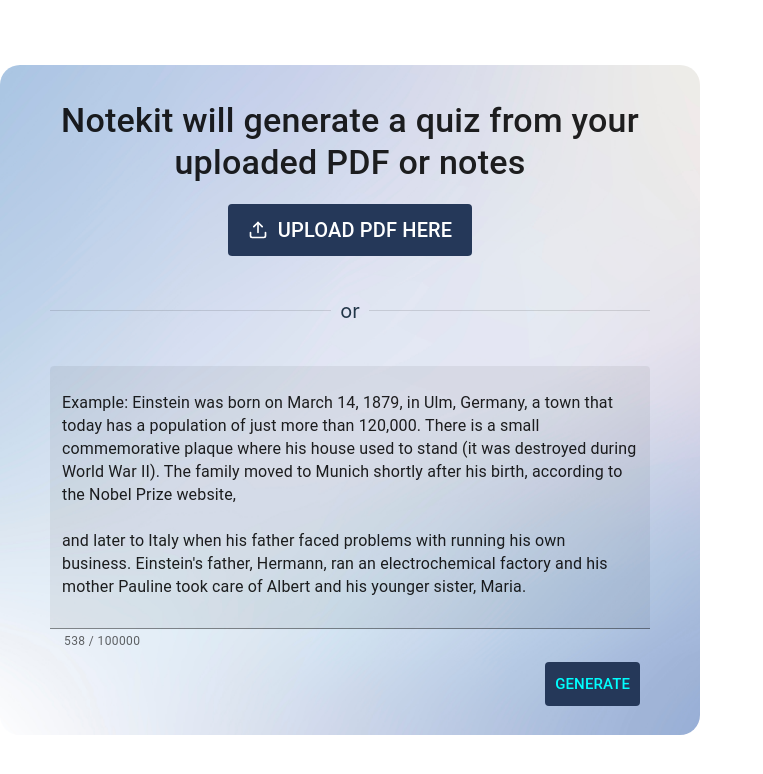
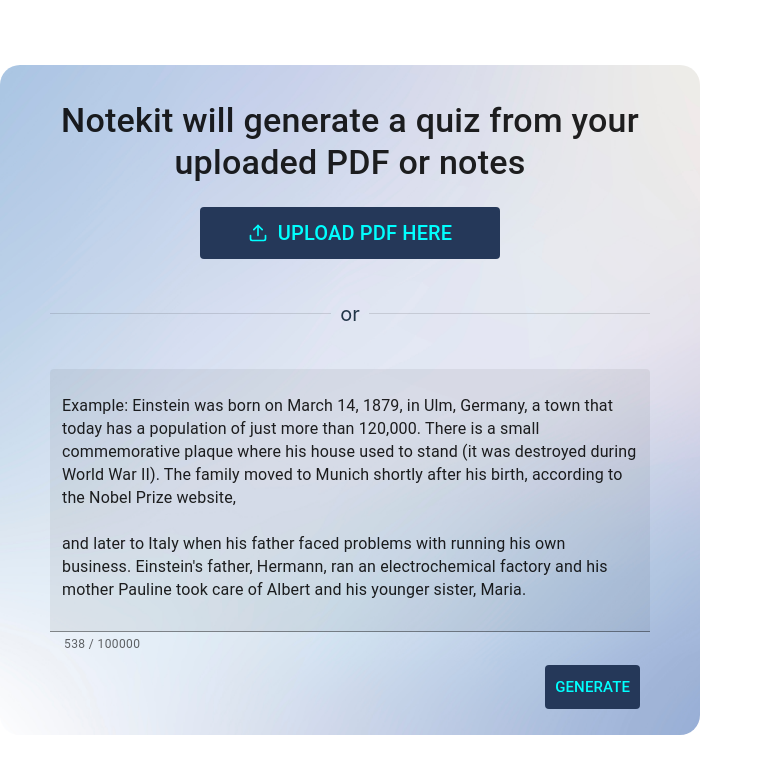
Before and after one commit to zhwang2001/notekit, a React (Vite) app in the folder client/: page / in a window 1280 px wide. Shown: the top 774 px of the page, without its empty margins (0-763 px from the left). Built offline with nearby package versions, Linux system fonts and the light colour scheme.

Commit message:
features: ability to upload files now and be processed by gpt

```diff
--- a/client/src/views/inputNotes/UploadNotes.tsx
+++ b/client/src/views/inputNotes/UploadNotes.tsx
@@ -1,9 +1,14 @@
-import React, {JSX, useRef} from 'react'
+import React, {JSX, useState, useRef} from 'react'
 import * as pdfjslib from 'pdfjs-dist'
 import {TextContent} from "pdfjs-dist/types/web/text_layer_builder";
-import {Button, Typography} from "@mui/material";
+import {Button, FormHelperText, IconButton, Tooltip, Typography} from "@mui/material";
 import {FiUpload} from 'react-icons/fi'
 import {PDFDocumentProxy, PDFPageProxy} from "pdfjs-dist";
+import Box from '@mui/material/Box'
+import Slider from '@mui/material/Slider'
+import {RxTriangleRight} from 'react-icons/rx'
+import {Simulate} from "react-dom/test-utils";
+import submit = Simulate.submit;
 
 /**
  *
@@ -11,36 +16,95 @@
  *
  * @brief A functional UI component that allows the user to upload pdfs for processing
  *
+ * @param {Function} handlePageChange parameter contains the logic to change pages
+ * @param {Function} submitPrompt parameter contains the logic to submit prompt to gpt
  * @returns {JSX.Element} an upload button that only allows pdfs to be uploaded
  */
-export default function UploadPdf(): JSX.Element {
+export default function UploadPdf(handlePageChange: Function, submitPrompt: Function): JSX.Element {
+
+    //define state management for managing helper text message
+    const [helperMsg, setHelperMsg] = useState<string>('')
+    //define state management for managing showSlider state
+    const [showSlider, setShowSlider] = useState<boolean>(false)
+    //define state management for managing pages selected
+    type firstPage = 1
+    type finalPage = number
+    const [pageRange, setPageRange] = useState<[firstPage, finalPage]>([1, 1]);
+    //define state management for managing the number of pages within the pdf
+    const [numPages, setNumPages] = useState<number>(0)
+    //define state management for storing the processed pdf
+    const [doc, setDoc] = useState<PDFDocumentProxy | undefined>(undefined)
+
+    /**
+     * @brief used for aria label
+     * @param {number} value
+     */
+    const pageNumber = (value: number): string => {
+        return `page ${value}`;
+    }
+    /**
+     *
+     * @brief event handler for recording values from slider
+     * @param {Event} event parameter contains the event object
+     * @param {[firstPage, finalPage]} newValue parameter contains the selected pages
+     */
+    const handleChange = (event: Event, newValue: [firstPage, finalPage]): void => {
+        setPageRange(newValue as [firstPage, finalPage]);
+    };
+
+    /**
+     * @brief This function initializes pdf.js and prepares the pdf document using base64 string
+     *
+     * @details How this function works
+         * - Initialize pdf.js global worker options
+         * - Process the pdf document using dataUrl (base64 string)
+         * - Provide the document, page range, and number of pages of pdf document globally
+         * - Allow the user to choose which pages to process using the slider
+     * @param {string} dataUrl base64 string of pdf file
+     * @see setDoc
+     * @see setNumPages sdf
+     * @see setPageRange
+     * @see setShowSlider
+     */
+    const processDocument = async (dataUrl: string): Promise<void> => {
+        //initialize pdf.js
+        pdfjslib.GlobalWorkerOptions.workerSrc = '../../../node_modules/pdfjs-dist/build/pdf.worker.js'
+        //await processed document data
+        const doc =  await pdfjslib.getDocument(dataUrl).promise
+        setDoc(doc)
+        setNumPages(doc.numPages)
+        setPageRange([1, doc.numPages])
+        setShowSlider(true)
+    }
 
     /**
      * @brief event handler for processing the uploaded pdf file
-     * @param {any} e event parameter
+     *
+     * @param {React.ChangeEvent<HTMLInputElement | null>} e parameter contains the event object
      */
     const handleFileChange = (e: React.ChangeEvent<HTMLInputElement | null>): void => {
         const file: File | undefined = e.target.files?.[0];
         if (file){
             if (file.type === "application/pdf"){
+                setHelperMsg(`* Successfully Uploaded ${file.name}`)
                 console.log('Uploaded file', file);
-                //initialize fileReader to convert PDF file to data URL
-                const reader = new FileReader();
+                //initialize fileReader to convert PDF file to base64 string
+                const reader: FileReader = new FileReader();
                 reader.onload = (): void => {
                     const dataUrl: string | ArrayBuffer | null = reader.result;
-                    console.log('Data URL:', dataUrl);
-                    //convert pdf to text
-                    pdfToText(dataUrl);
-                };
+                    //prepares the PDF for processing using base64 string
+                    processDocument(dataUrl).catch(error => console.log('an error occurred: ', error))
+                }
                 reader.readAsDataURL(file);
-
             } else{
-                console.log('Invalid File Type. Only PDF files are allowed')
+                setHelperMsg('* Invalid File Type. Only PDF files are allowed')
+                setShowSlider(false)
             }
 
         }
     }
 
+    //Logic for upload button
     const fileInputRef = useRef<HTMLInputElement | null>(null);
     /**
      * @brief function to access underlying functionality of input
@@ -48,8 +112,11 @@
     const handleFileUpload = (): void => {
         fileInputRef.current?.click()
     }
+
     return(
-        <>
+        <div style={{width: '100%', display: 'flex', alignItems: 'center', flexDirection: 'column'}}>
+            <div>
+
             <input
                 type={"file"}
                 accept={".pdf"}
@@ -57,43 +124,79 @@
                 ref={fileInputRef}
                 onChange={handleFileChange}
             />
+            <div style={{display: 'flex', alignItems: 'center', flexDirection: 'row'}}>
+            <FormHelperText sx={{display: 'flex', flexDirection: 'column'}}>
                 <Button
                     sx={{
                         "&.Mui-disabled": {backgroundColor: 'lightGrey', color: 'white'},
                         backgroundColor: '#253859',
+                        width: '300px',
                         padding: '10px',
                         marginTop: '20px',
                         '&:hover': {backgroundColor: 'black', color: 'aqua'},
                     }}
-                onClick={handleFileUpload}
-            >
-                <Typography variant={"h6"}
+                    onClick={handleFileUpload}>
+                    <Typography
+                        variant={"h6"}
                         color={"text.primary"}
-                            sx={{fontSize: '20px', color: 'white', display: 'flex', flexDirection: 'row', alignItems: 'center', padding: '0px 10px 0px 10px'}}
-                >
+                        sx={{
+                            fontSize: '20px',
+                            color: 'aqua',
+                            display: 'flex',
+                            flexDirection: 'row',
+                            alignItems: 'center',
+                            padding: '0px 10px 0px 10px'
+                        }}>
                         <FiUpload style={{paddingRight: '10px'}} />
                         Upload PDF Here
                     </Typography>
                 </Button>
-        </>
+                {helperMsg}
+            </FormHelperText>
+                {showSlider && doc
+                    ? <Tooltip title={"Submit the PDF"} placement={'right'} arrow>
+                        {/*convert pdf to text*/}
+                        <IconButton onClick={() => {pdfToText(doc, pageRange, submitPrompt); handlePageChange('forward')}} sx={{padding: '2px', margin: '10px'}}>
+                            <RxTriangleRight size={35} style={{color: '#253859'}}/>
+                        </IconButton>
+                    </Tooltip>
+                    : null}
+            </div>
+            {showSlider
+                ?<Box sx={{ width: '100%' }}>
+                    <Slider
+                        getAriaLabel={() => 'Page Range'}
+                        size={"small"}
+                        value={pageRange}
+                        min={1}
+                        max={numPages}
+                        onChange={handleChange}
+                        valueLabelDisplay="auto"
+                        getAriaValueText={pageNumber}
+                    />
+                    </Box>
+                : null}
+            </div>
+        </div>
     )
 }
 
-
+type firstPage = 1
+type finalPage = number
 /**
  * @brief this function contains the logic to extract the content of a select number of pages within the pdf
  *
- * @param {string} dataUrl PDF that's been converted to base64 string
+ * @param {PDFDocumentProxy} doc parameter that contains the pdf processed by pdf.js
+ * @param {[1, finalPage]} pageRange parameter that contains the number of pages in the pdf
+ * @param {Function} submitPrompt parameter contains the logic to submit prompt to gpt
  * @returns {TextContent[] | undefined} an array containing the data within each page
  */
-const pdfToText = (dataUrl: string): void => {
-    pdfjslib.GlobalWorkerOptions.workerSrc = '../../../node_modules/pdfjs-dist/build/pdf.worker.js'
+const pdfToText = (doc: PDFDocumentProxy, pageRange: [firstPage, finalPage], submitPrompt: Function): void => {
 
     interface contentObject {
         items: pageInfoObject[]
         styles: object
     }
-
     interface pageInfoObject {
         dir: string,
         fontName: string,
@@ -103,23 +206,20 @@
         transform: number[],
         width: number,
     }
-
     /**
      * @brief A function that returns the pages within the pdf
      *
-     * @param {string} src the dataUrl of the PDF
+     * @param {PDFDocumentProxy} doc parameter that contains the pdf processed by pdf.js
+     * @param {[1, finalPage]} pageRange parameter that contains the number of pages in the pdf
      */
-    async function getPages(src: string): Promise<contentObject[] | undefined> {
+    async function getPages(doc: PDFDocumentProxy, pageRange: [firstPage, finalPage]): Promise<contentObject[] | undefined> {
         try {
-            //load pdf document data
-            const doc: PDFDocumentProxy = await pdfjslib.getDocument(src).promise
-            //obtain the number of pages from the document
-            const numPages: number = doc.numPages;
-
+            const firstPage = pageRange[0]
+            const totalPages = pageRange[1]
             //store the data collected from pdf
             const allContent: contentObject[] = []
             //iterate through the pages of the pdf retrieving content of the page
-            for (let pageNumber = 1; pageNumber <= numPages; pageNumber++) {
+            for (let pageNumber = firstPage; pageNumber <= totalPages; pageNumber++) {
                 const page: PDFPageProxy = await doc.getPage(pageNumber)
                 const content: TextContent = await page.getTextContent()
                 console.log('Page', pageNumber, 'Content:', content);
@@ -135,25 +235,30 @@
     /**
      * @brief A function returns the content of each page within the pdf
      *
-     * @param {string} src the dataUrl of the PDF
+     * @param {PDFDocumentProxy} doc parameter that contains the pdf processed by pdf.js
+     * @param {[1, finalPage]} pageRange parameter that contains the number of pages in the pdf
+     * @param {Function} submitPrompt parameter that contains the logic ne
      * @returns {Promise<void>} a promise containing the properties of each line
      */
-    async function getLines(src: string): Promise<Promise<void>[]> {
-        const content: contentObject[] | undefined = await getPages(src)
+    async function getLines(doc: PDFDocumentProxy, pageRange:  [firstPage, finalPage], submitPrompt: Function): Promise<Promise<void>[]> {
+        const content: contentObject[] | undefined = await getPages(doc, pageRange)
 
         if (!content) {
             return [];
         }
         //map out the pages
         return content.map(async (pageInfo: contentObject, index: number): Promise<void> => {
-            console.log(`\n\n\n-----------------------------Page ${index + 1}--------------------------------\n\n\n`)
             try {
+                let contentToSubmit  = ''
+                contentToSubmit += `\n\n\n-----------------------------Page ${index + 1}--------------------------------\n\n\n`
                 await Promise.all(
                     //map out the lines
                     pageInfo.items.map((lineInfo: pageInfoObject): Promise<void> => {
-                        console.log(lineInfo.str);
+                        contentToSubmit += lineInfo.str
                         return Promise.resolve();
                     }))
+                console.log(contentToSubmit)
+                submitPrompt(contentToSubmit)
             } catch (error) {
                 console.log('An error occurred: ', error)
                 return Promise.reject(error);
@@ -161,7 +266,7 @@
         })
     }
 
-    getLines(dataUrl)
+    getLines(doc, pageRange, submitPrompt)
         .then((response): void => {
             console.log(response)
         })
--- a/client/src/views/inputNotes/inputNotes.tsx
+++ b/client/src/views/inputNotes/inputNotes.tsx
@@ -4,6 +4,7 @@
 import {inputValidation} from "./utils/validation";
 import {getQuiz} from "../../api";
 import UploadPdf from './UploadNotes.tsx'
+import {AxiosResponse} from "axios";
 
 //TODO
 //ability edit and make own flashcards
@@ -80,16 +81,12 @@
      *
      * @see setResponse sets the response to be utilized by other components
      */
-    const submitPrompt = async ():Promise<void> => {
-        try{
-            const response= await getQuiz({prompt: textInput});
+    const submitPrompt = async (textInput: string):Promise<void> => {
+            const response = await getQuiz({prompt: textInput});
             console.log(response);
             const questionsAndAnswers: object = response.data;
             const nestedArray: string[][] = Object.values(questionsAndAnswers);
             props.setResponse(nestedArray);
-        } catch (error) {
-            console.log("An error occurred", error)
-        }
     }
 
     return (
@@ -97,7 +94,10 @@
             <Typography variant="h4" color="text.primary" sx={{width: '100%', fontWeight: 550}}>
                 Notekit will generate a quiz from your uploaded PDF or notes
             </Typography>
-            <UploadPdf/>
+            <UploadPdf
+                handlePageChange={props.handlePageChange}
+                submitPrompt={submitPrompt}
+            />
             <Divider orientation={"horizontal"}
                      sx={{width: '100%', fontSize: '20px', margin: '40px 0px 40px 0px'}}
             >or
@@ -119,7 +119,9 @@
             <Button disabled={error}
                     onClick={() => {
                         props.handlePageChange('forward');
-                        submitPrompt().catch(error => console.log('An error has occurred: ', error))
+                        submitPrompt(textInput)
+                            .then(() => console.log('Successfully created quiz!'))
+                            .catch(error => console.log('An error has occurred: ', error))
                     }}
                     sx={{
                         float: 'right',
```
Lines whose indentation alone changed are shown as unchanged.
